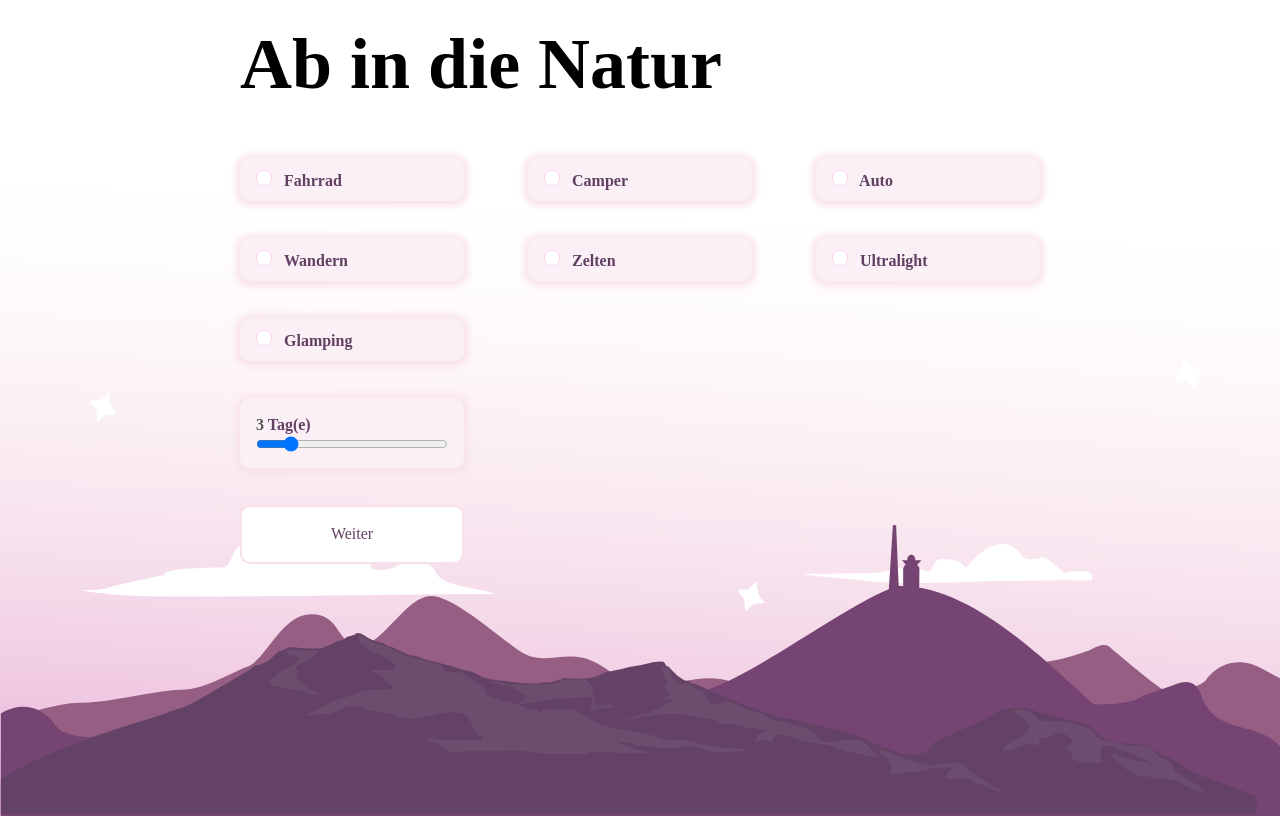
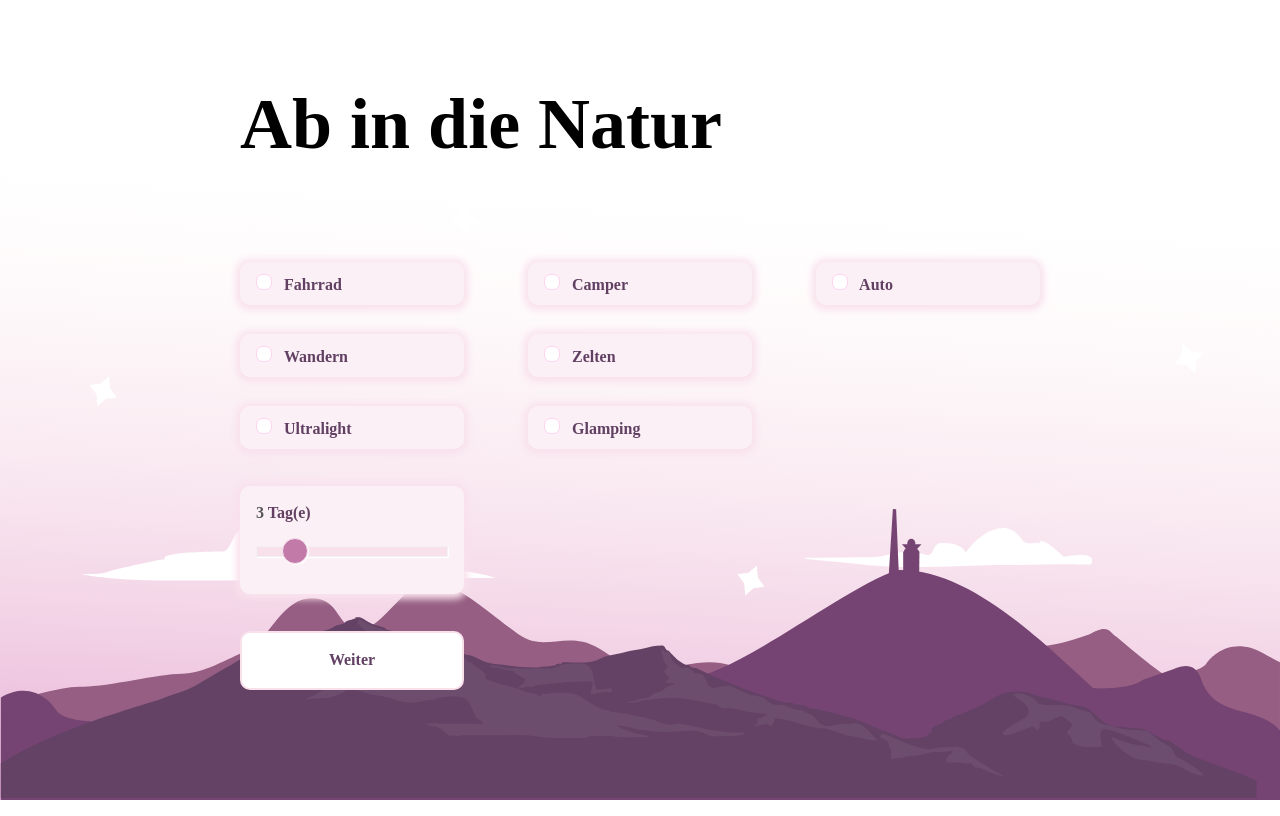
Before and after one commit to Pecc0r/Packlisten-App, a Flask app: page / in a window 1280 px wide. Run offline with Flask 2, Linux system fonts and the light colour scheme; some libraries are stand-ins or nearby versions.

Commit message:
added new range style

```diff
--- a/app/static/packliste.js
+++ b/app/static/packliste.js
@@ -41,6 +41,7 @@ setzeVolumeAnzeige(volumeSlider.value);
 function render (c) {
   let val="foo"
   document.getElementById("content").innerHTML =`
+   <div class="packliste">
      <h1> Packliste </h1>
      <div class="columns" style="  display: flex;
        justify-content: space-between;">
@@ -51,8 +52,10 @@ function render (c) {
 
         ${c["Infrastruktur"].map(val => `
           <div class="item">
-             <input type="checkbox" name="${val}"/>
-             <label for="${val}">${val}</label>
+            <label for="${val}">
+              <input type="checkbox" name="${val}" id="${val}"/>
+             ${val}
+            </label>
           </div>
           `).join("")
        }
@@ -64,8 +67,10 @@ function render (c) {
         <p>Kleidung</p>
         ${c["Kleidung"].map(val => `
           <div class="item">
-                 <input type="checkbox" name="${val}"/>
-                 <label for="${val}">${val}</label>
+            <label for="${val}">
+              <input type="checkbox" name="${val}" id="${val}"/>
+              ${val}
+            </label>
           </div>
           `).join("")
        }
@@ -76,8 +81,10 @@ function render (c) {
         <p>Kochen</p>
         ${c["Kochen"].map(val => `
           <div class="item">
-                       <input type="checkbox" name="${val}"/>
-                       <label for="${val}">${val}</label>
+            <label for="${val}">
+              <input type="checkbox" name="${val}" id="${val}"/>
+              ${val}
+            </label>
           </div>
           `).join("")
        }
@@ -88,20 +95,24 @@ function render (c) {
         <p>Hygiene</p>
         ${c["Hygiene"].map(val => `
           <div class="item">
-                         <input type="checkbox" name="${val}"/>
-                         <label for="${val}">${val}</label>
+            <label for="${val}">
+              <input type="checkbox" name="${val}" id="${val}"/>
+              ${val}
+            </label>
           </div>
           `).join("")
        }
       </div>
     </div>
-
+  </div>
   `
 
-  document.getElementById("bg").classList.remove("bg1")
-  document.getElementById("bg").classList.add("bg2")
+  document.body.classList.remove("bg1")
+  document.body.classList.add("bg2")
 
 }
 
 let cbs = document.querySelectorAll("input[type=checkbox]");
 let res = [...cbs].filter(a => a.checked).map(b => b.name);
+
+document.body.classList.add("bg1");
--- /dev/null
+++ b/app/static/range.css
@@ -0,0 +1,89 @@
+input[type=range] {
+  height: 34px;
+  -webkit-appearance: none;
+  margin: 10px 0;
+  width: 100%;
+}
+input[type=range]:focus {
+  outline: none;
+}
+input[type=range]::-webkit-slider-runnable-track {
+  width: 100%;
+  height: 11px;
+  cursor: pointer;
+  animate: 0.2s;
+  box-shadow: 1px 1px 1px #FFFFFF;
+  background: #F9E1EC;
+  border-radius: 1px;
+  border: 1px solid #F2F2F2;
+}
+input[type=range]::-webkit-slider-thumb {
+  box-shadow: 1px 1px 1px #FFFFFF;
+  border: 1px solid #F9E1EC;
+  height: 26px;
+  width: 26px;
+  border-radius: 15px;
+  background: #C27AA9;
+  cursor: pointer;
+  -webkit-appearance: none;
+  margin-top: -8.5px;
+}
+input[type=range]:focus::-webkit-slider-runnable-track {
+  background: #F9E1EC;
+}
+input[type=range]::-moz-range-track {
+  width: 100%;
+  height: 11px;
+  cursor: pointer;
+  animate: 0.2s;
+  box-shadow: 1px 1px 1px #FFFFFF;
+  background: #F9E1EC;
+  border-radius: 1px;
+  border: 1px solid #F2F2F2;
+}
+input[type=range]::-moz-range-thumb {
+  box-shadow: 1px 1px 1px #FFFFFF;
+  border: 1px solid #F9E1EC;
+  height: 26px;
+  width: 26px;
+  border-radius: 15px;
+  background: #C27AA9;
+  cursor: pointer;
+}
+input[type=range]::-ms-track {
+  width: 100%;
+  height: 11px;
+  cursor: pointer;
+  animate: 0.2s;
+  background: transparent;
+  border-color: transparent;
+  color: transparent;
+}
+input[type=range]::-ms-fill-lower {
+  background: #F9E1EC;
+  border: 1px solid #F2F2F2;
+  border-radius: 2px;
+  box-shadow: 1px 1px 1px #FFFFFF;
+}
+input[type=range]::-ms-fill-upper {
+  background: #F9E1EC;
+  border: 1px solid #F2F2F2;
+  border-radius: 2px;
+  box-shadow: 1px 1px 1px #FFFFFF;
+}
+input[type=range]::-ms-thumb {
+  margin-top: 1px;
+  box-shadow: 1px 1px 1px #FFFFFF;
+  border: 1px solid #F9E1EC;
+  height: 26px;
+  width: 26px;
+  border-radius: 15px;
+  background: #C27AA9;
+  cursor: pointer;
+}
+input[type=range]:focus::-ms-fill-lower {
+  background: #F9E1EC;
+}
+input[type=range]:focus::-ms-fill-upper {
+  background: #F9E1EC;
+}
--- a/app/static/stylesheet.css
+++ b/app/static/stylesheet.css
@@ -4,11 +4,18 @@ body, html {
   font-size: 100% !important;
 }
 
+body {
+  background-repeat: no-repeat;
+  background-attachment: fixed;
+  background-position: center;
+  background-size: cover;
+}
+
 .tour-type {
   display: grid;
   grid-template-columns: 1fr 1fr 1fr;
   grid-column-gap: 4rem;
-  grid-row-gap: 2rem;
+  grid-row-gap: 1.5rem;
   margin-bottom: 2rem;
 }
 
@@ -64,6 +71,9 @@ body, html {
   background-color: white;
   border-radius: 10px;
   font-family: 'Playfair Display', serif;
+  font-style: normal;
+  font-weight: 900;
+  color: #614063;
   grid-column: 1;
   margin-top: 2rem;
 }
@@ -105,22 +115,34 @@ body, html {
 div.body {
   margin: 0;
   padding: 0;
-  height: 100vh;
-  /*width: 100vw;*/
-  background-repeat: no-repeat;
-  background-attachment: fixed;
-  background-position: center;
-  background-size: cover;
   font-family: Dosis;
   color: #614063;
+}
+
+.packliste div.col {
+  width: 100%;
+  margin-right: 3rem;
+}
+
+.packliste div.col:last-child {
+  margin-right: 0;
 }
 
 div.item {
   background: #FFFFFF;
   box-shadow: 0px 1px 7px 4px #D7E8F5;
   border-radius: 10px;
-  padding: 0.5rem;
-  margin: 0.5rem;
+  padding: .3rem 0.5rem;
+  margin: .5rem 0;
+  position: relative;
+}
+
+.tour-type label.inline:nth-child(6) {
+  grid-column: 1;
+}
+
+.tour-type label.inline:nth-child(7) {
+  grid-column: 2;
 }
 
 .bg1 {
@@ -133,17 +155,46 @@ div.item {
 
 h1 {
   color: #000000;
-  /* text-align:; */
-
   font-family: Playfair Display;
   font-style: normal;
   font-weight: bold;
   font-size: 72px;
   line-height: 96px;
-  margin-bottom: 46px;
-  margin-top: 16px;
-  /*margin-top: 100px;*/
+  padding-bottom: 5rem;
+  padding-top: 3.5rem;
+}
 
+.packliste h1 {
+  padding-top: 0;
+  padding-bottom: 1rem;
+}
 
+.packliste input[type="checkbox"] {
+  height: 1rem;
+  width: 1rem;
+  appearance: none;
+  border: 1px solid #C7E0FB;
+  outline: none;
+  transition-duration: 0.3s;
+  cursor: pointer;
 
+  border-radius: .4rem;
+  background-color: white;
+  margin-right: .5rem;
 }
+
+.packliste input[type=checkbox]:checked {
+  border: 1px solid #4FC3DC;
+  background: #FFFFFF;
+}
+
+.packliste input:checked::before {
+  content: '\2713';
+  display: block;
+  text-align: center;
+  color: #4FC3DC;
+  position: absolute;
+  left: 0.65rem;
+  top: 0.3rem;
+  font-weight: bold;
+}
--- a/app/templates/base.html
+++ b/app/templates/base.html
@@ -2,6 +2,7 @@
 {% block styles %}
 {{super()}}
 <link rel="stylesheet" type="text/css" href="{{url_for('.static', filename='stylesheet.css')}}">
+<link rel="stylesheet" type="text/css" href="{{url_for('.static', filename='range.css')}}">
 {% endblock styles %}
 
 {% block scripts %}
--- a/app/templates/index.html
+++ b/app/templates/index.html
@@ -1,7 +1,7 @@
 {% extends "base.html" %}
 {% block content %}
 {{super()}}
-<div id="bg" class="body bg1">
+<div id="bg" class="body">
 
 
 <section id="content" class="contact-form">
@@ -43,6 +43,7 @@
         Zelten
       </label>
 
+
       <label class="inline" for="art-ultralight">
         <input id="art-ultralight" name="ultralight" type="checkbox" value="Ultralight."/>
         Ultralight
@@ -58,7 +59,8 @@
       <label>
         <output id="output"></output>
         Tag(e)
-        <input id="slider" name="tage" type="range" value="3" min="1" max="14"/>
+        <input id="slider" name="tage" type="range" value="3" min="1" max="14"
+               style="background-color: transparent"/>
       </label>
 
       <button type="submit" class="next">Weiter</button>
--- a/app/views.py
+++ b/app/views.py
@@ -26,7 +26,7 @@ def packliste():
            packliste["Infrastruktur"] += ["UL-Zelt", "Fahrrad", "Fahrradhelm", "Wanderstöcke", "Wanderrucksack", "Schlafsack", "Luftmatratze", "Heringe", "Kissen", "Iso-Sitzmatte", "Stirnlampe", "Powerbank", "Stempelhefte"]
            packliste["Kleidung"] += ["Buff", "Sporthose", "Wandersocken", "Sportkleid", "Merinopulli", "BH", "Unterhosen", "Wanderschuhe", "Jacke/Cape", "Sonnenbrille"]
            packliste["Kochen"] += ["UL-Kocher", "X-Bowl", "Titanlöffel", "Hauptmahlzeiten", "Wasserflaschen", "Trailmix"]
-           packliste["Hygiene"] += ["Pflaster", "Sonnencreme" "Bürste", "Deo", "Zahnbürste", "UL-Handtuch", "Schminke"]
+           packliste["Hygiene"] += ["Pflaster", "Sonnencreme", "Bürste", "Deo", "Zahnbürste", "UL-Handtuch", "Schminke"]
         elif "fahrrad" in payload["checkboxes"]:
            packliste["Infrastruktur"] += ["UL-Zelt", "Fahrrad", "Fahrradhelm", "Schlafsack", "Isomatte", "Heringe", "Kissen", "Iso-Sitzmatte"]
            packliste["Kleidung"] += ["Buff", "Sporthose", "Wandersocken", "Sportkleid", "Merinopulli", "BH", "Unterhosen"]
```
Lines whose indentation alone changed are shown as unchanged.
